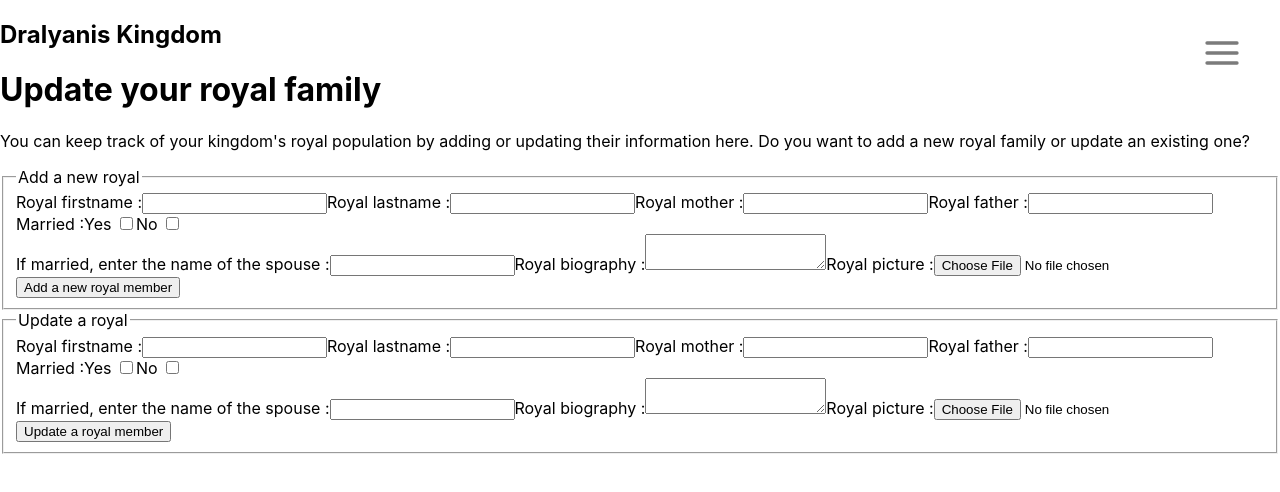
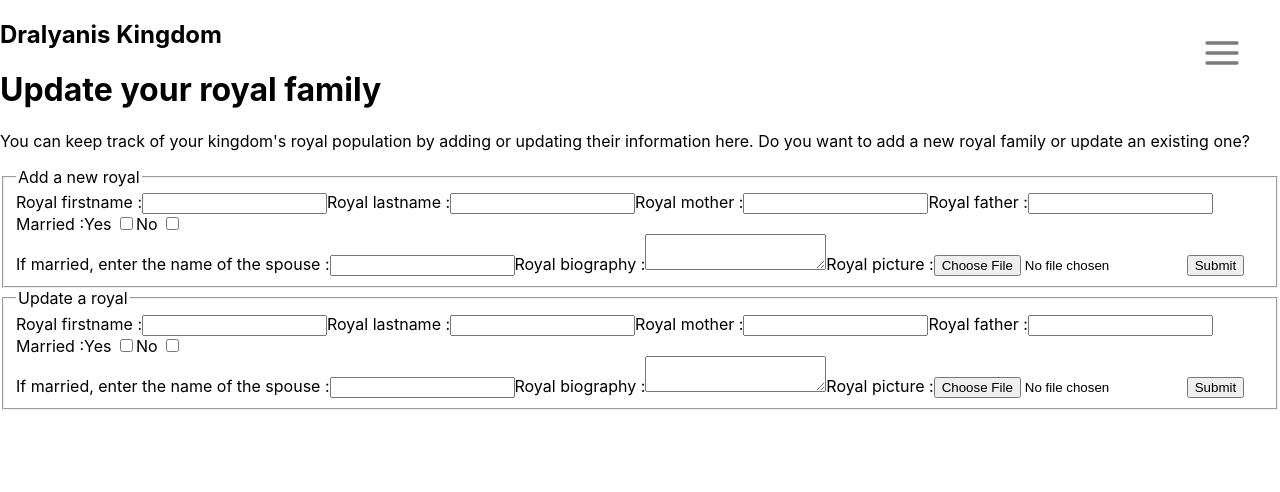
Before and after one commit to Alexandra-Rdrgs/checkpoint-4, a React (Vite) app in the folder frontend/: page /updateroyals in a window 1280 px wide. Shown: the top 492 px of the page. Built offline with nearby package versions, Linux system fonts and the light colour scheme.

Commit message:
Add the functions to add and update a royal"

```diff
--- a/frontend/src/pages/UpdateRoyals.jsx
+++ b/frontend/src/pages/UpdateRoyals.jsx
@@ -1,6 +1,37 @@
+import { useForm } from "react-hook-form";
+import axios from "axios";
 import Header from "../components/Header";
 
 export default function UpdateRoyals() {
+  const { formState, handleSubmit, getValues } = useForm();
+
+  const { isSubmitedSuccessful } = formState;
+
+  const updateRoyal = (data) => {
+    axios
+      .put(
+        `${
+          import.meta.env.VITE_BACKEND_URL ?? "http://localhost:5000"
+        }/royals/${data.id}`,
+        data
+      )
+      .then((res) => {
+        console.warn(res);
+      })
+      .catch((err) => {
+        console.warn(err);
+      });
+  };
+
+  const postRoyal = () => {
+    axios
+      .post(
+        `${import.meta.env.VITE_BACKEND_URL ?? "http://localhost:5000"}/royals`,
+        getValues()
+      )
+      .then((response) => response);
+  };
+
   return (
     <div>
       <Header />
@@ -12,7 +43,7 @@ export default function UpdateRoyals() {
       </p>
       <fieldset>
         <legend>Add a new royal</legend>
-        <form>
+        <form onSubmit={handleSubmit(postRoyal)}>
           <label htmlFor="firstname">
             Royal firstname :
             <input type="text" />
@@ -52,12 +83,12 @@ export default function UpdateRoyals() {
             Royal picture :
             <input type="file" />
           </label>
-          <button type="submit">Add a new royal member</button>
+          <input type="submit" />
         </form>
       </fieldset>
       <fieldset>
         <legend>Update a royal</legend>
-        <form>
+        <form onSubmit={handleSubmit(updateRoyal)}>
           <label htmlFor="firstname">
             Royal firstname :
             <input type="text" />
@@ -97,7 +128,10 @@ export default function UpdateRoyals() {
             Royal picture :
             <input type="file" />
           </label>
-          <button type="submit">Update a royal member</button>
+          <input type="submit" />
+          {isSubmitedSuccessful && (
+            <p>Votre inscription a été prise en compte.</p>
+          )}
         </form>
       </fieldset>
     </div>
```
